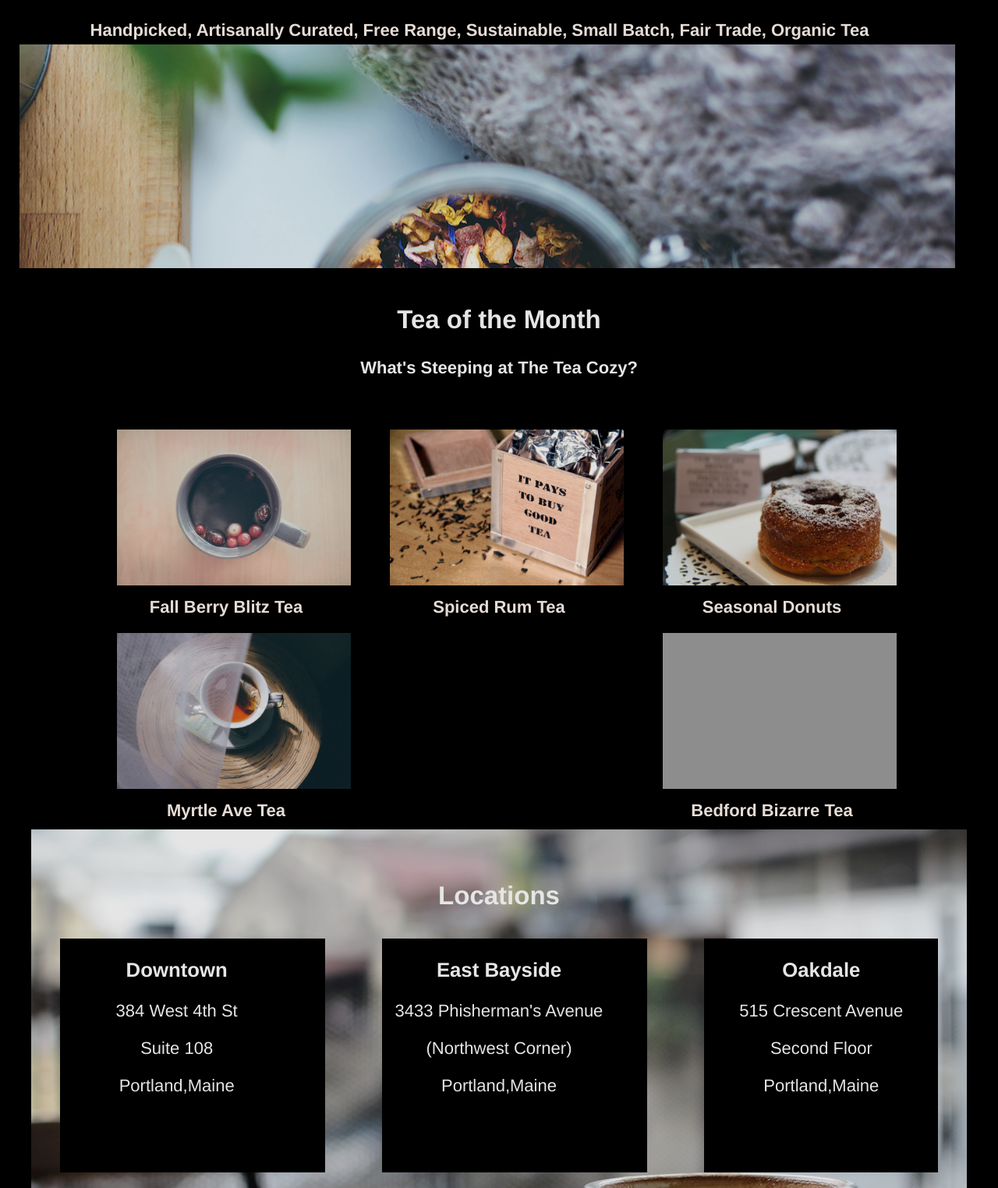
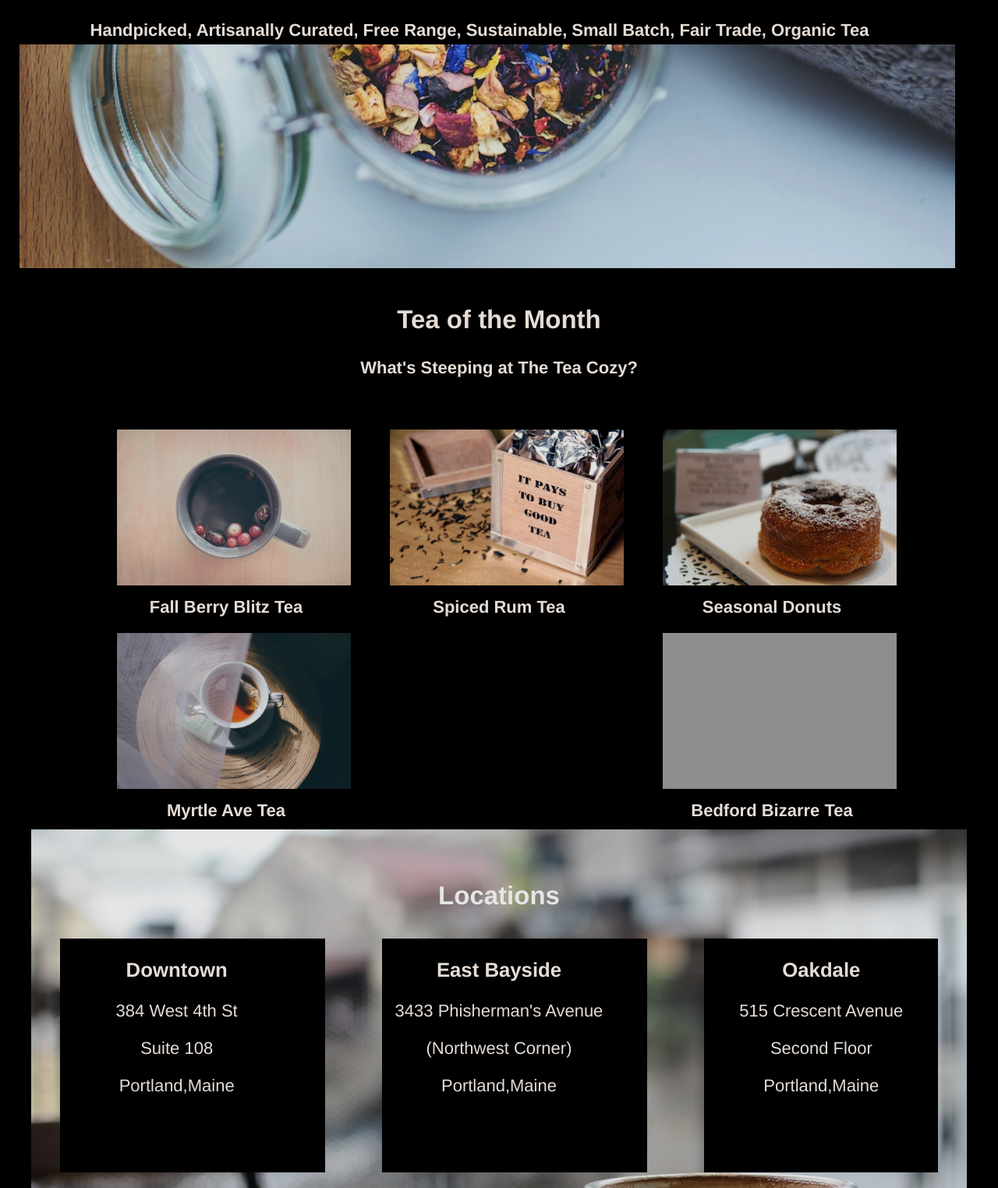
Before and after one commit to stonekent/teacozy1, a plain HTML site: page index.html in a window 1280 px wide. Shown: the part 376-1900 px from the top of the page at 78% size. Drawn offline with Linux system fonts and the light colour scheme; grey boxes are pictures that could not be loaded.

Commit message:
site for evaluation

```diff
--- a/style.css
+++ b/style.css
@@ -25,7 +25,6 @@ background-color: black;
 .child-1 {
   height: 300px;
   width: 1200px;
-  background-color: yellow;
   display: flex;
   align-content: center;
   justify-content: center;
@@ -44,10 +43,11 @@ background-color: black;
   height: 300px;
   width: 1200px;
   margin: 0 10px;
-  background-image: url("images/img-mission-background.jpg")
+  background-image: url("images/img-mission-background 2.jpg");
+  background-position: center;
+  background-size: cover;
+}
 
-
-}
 .second {
   height: 700px;
   width: 1000px;
@@ -57,6 +57,7 @@ background-color: black;
   flex-wrap: wrap;
   margin-left: auto;
   margin-right: auto;
+
 }
 
 .box-1 {
@@ -91,18 +92,12 @@ background-color: black;
   margin-right: auto;
 }
 
-.coffee-1 {
-  height: 200px;
-  width:200px;
-  background-color: black;
-  color: white;
-  justify-content: space-around;
-}
+
 
 .tea {
   height: 100px;
   width: 1000px;
-  color: white;
+  color: seashell;
   background-color: black;
   margin-bottom: 15px;
   font-family: Helvetica;
@@ -143,7 +138,7 @@ background-color: black;
   height: 300px;
   width: 300px;
   background-color: black;
-  color: white;
+  color: seashell;
   margin-top: 15px;
   text-align: center;
   display: block;
@@ -155,7 +150,7 @@ background-color: black;
   height: 300px;
   width: 300px;
   background-color: black;
-  color: white;
+  color: seashell;
   margin-top: 15px;
   text-align: center;
   display: block;
@@ -167,7 +162,6 @@ background-color: black;
   height: 300px;
   width: 300px;
   background-color: black;
-  color: white;
   margin-top: 15px;
   text-align: center;
   display: block;
```
Also changed, not shown: images/img-mission-background 2.jpg (added).
